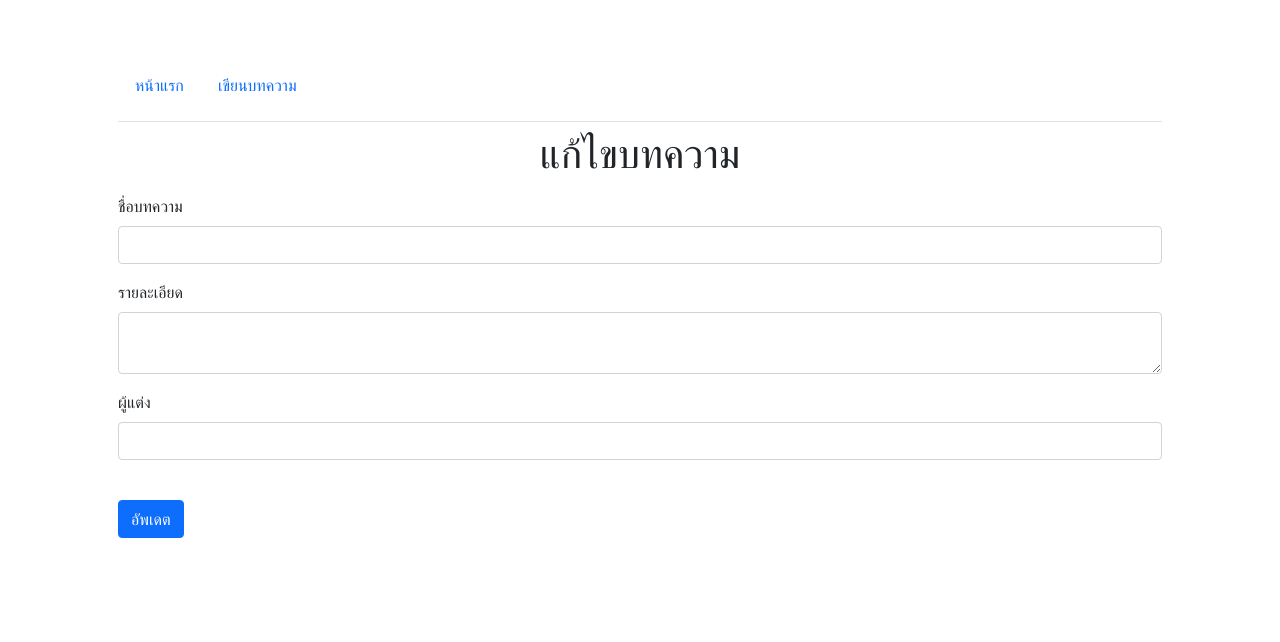
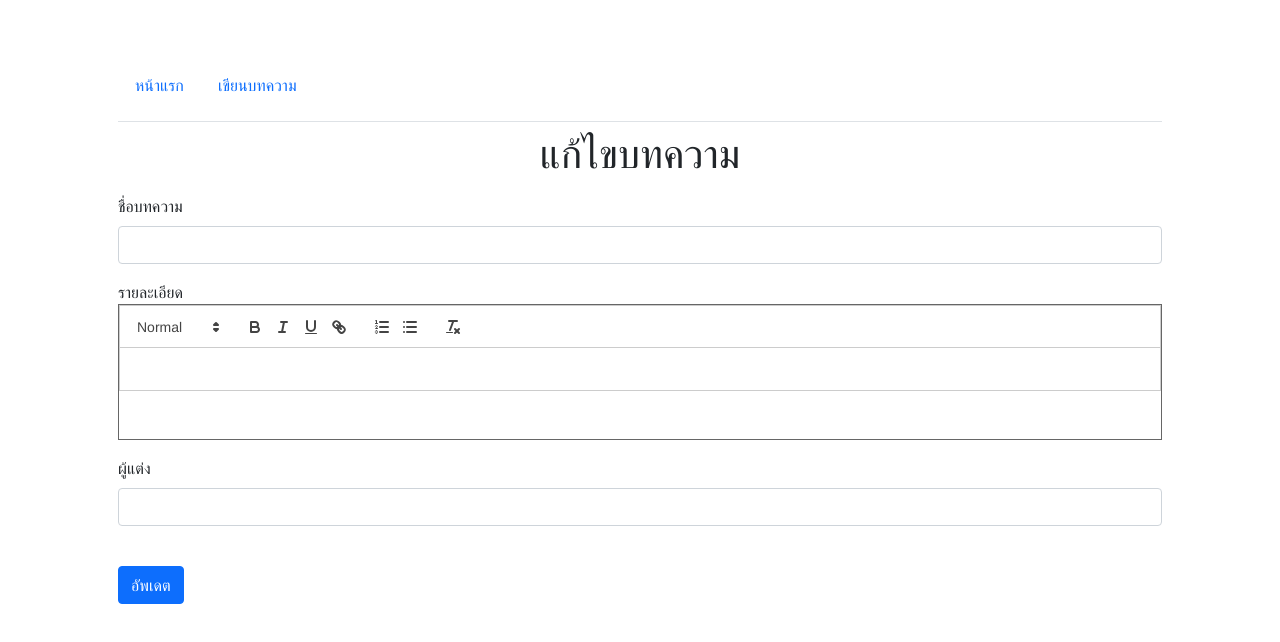
Before and after one commit to mintmintra/mernstack-workshop, a React (Create React App) app in the folder client/: page /blog/edit/1 in a window 1280 px wide. Shown: the top 642 px of the page. Built offline with nearby package versions, Linux system fonts and the light colour scheme; no server answers.

Commit message:
ReactQuill

```diff
--- a/client/package.json
+++ b/client/package.json
@@ -10,6 +10,7 @@
     "react": "^17.0.2",
     "react-dom": "^17.0.2",
     "react-quill": "^2.0.0",
+    "react-render-html": "^0.6.0",
     "react-router-dom": "^5.3.0",
     "react-scripts": "5.0.0",
     "sweetalert2": "^11.4.29",
--- a/client/src/components/EditComponent.js
+++ b/client/src/components/EditComponent.js
@@ -2,14 +2,21 @@
 import NavbarComponent from "./NavbarComponent";
 import axios from "axios";
 import Swal from 'sweetalert2'
+import ReactQuill from "react-quill"
+import "react-quill/dist/quill.snow.css"
+
 const EditComponent = (props) => {
   const [state, setState] = useState({
     title: "",
-    content: "",
     author:"",
     slug:""
   })
-  const {title,content,author,slug} = state
+  const {title,author,slug} = state
+  const [content,setContent] = useState('')
+
+  const submitContent = (event) =>{
+    setContent(event)
+}
 
   //ดึงข้อมูลบทความที่ต้องการแก้ไข
   useEffect(()=>{
@@ -17,7 +24,8 @@
     .get(`${process.env.REACT_APP_API}/blog/${props.match.params.slug}`)
     .then(response=>{
         const {title,content,author,slug} = response.data
-        setState({...state,title,content,author,slug})
+        setState({...state,title,author,slug})
+        setContent(content)
     })
     .catch(err=>alert(err))
     // eslint-disable-next-line
@@ -31,7 +39,13 @@
           </div>
           <div className="form-group">
             <label>รายละเอียด</label>
-            <textarea className="form-control mt-2 mb-3" value={content} onChange={inputValue("content")}></textarea>
+            <ReactQuill
+                value={content}
+                onChange={submitContent}
+                theme="snow"
+                className="pb-5 mb-3"
+                style={{border:'1px solid #666'}}
+            />
           </div>
           <div className="form-group">
             <label>ผู้แต่ง</label>
@@ -58,7 +72,8 @@
         'success'
       )
       const {title,content,author,slug} = response.data
-      setState({...state,title,author,content,slug})
+      setState({...state,title,author,slug})
+      setContent(content)
 
     }).catch(err=>{
       alert(err)
```
Also changed, not shown: 1 other file (tests, documents, lock files or other folders).
